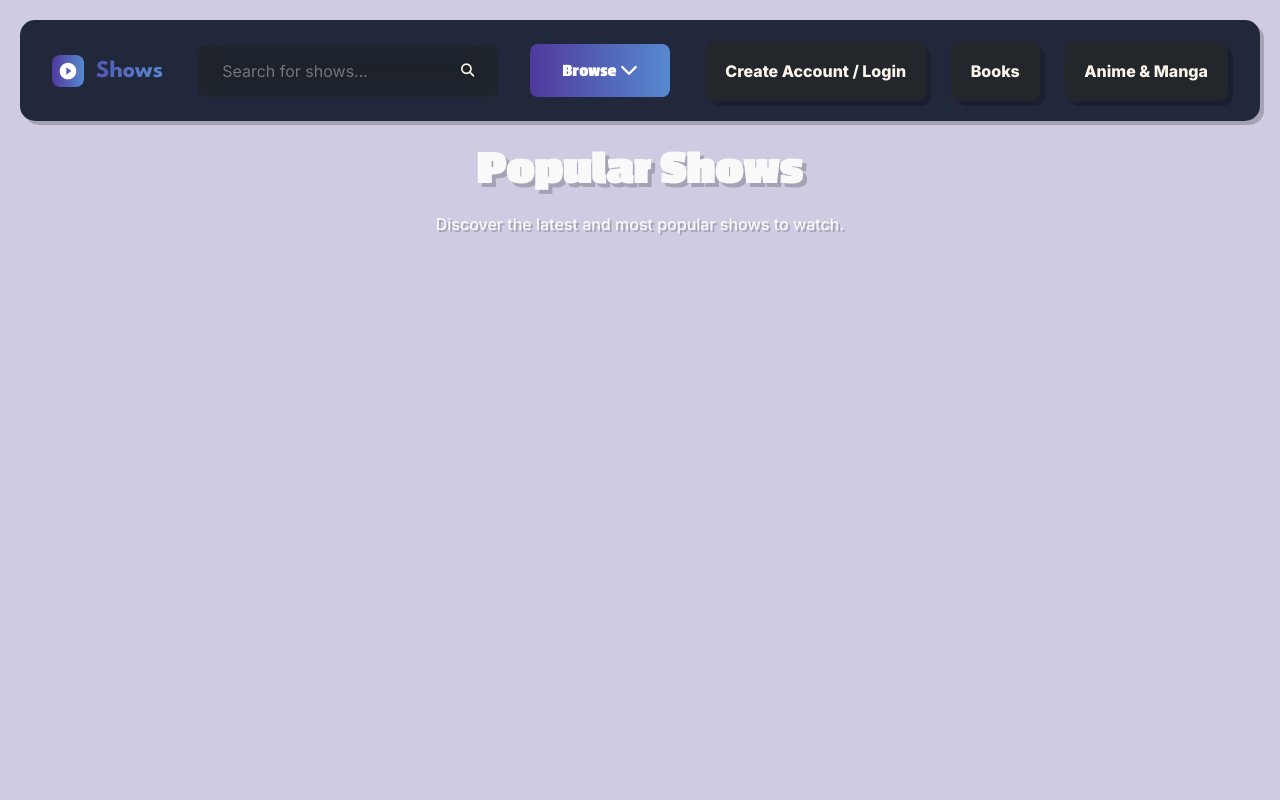
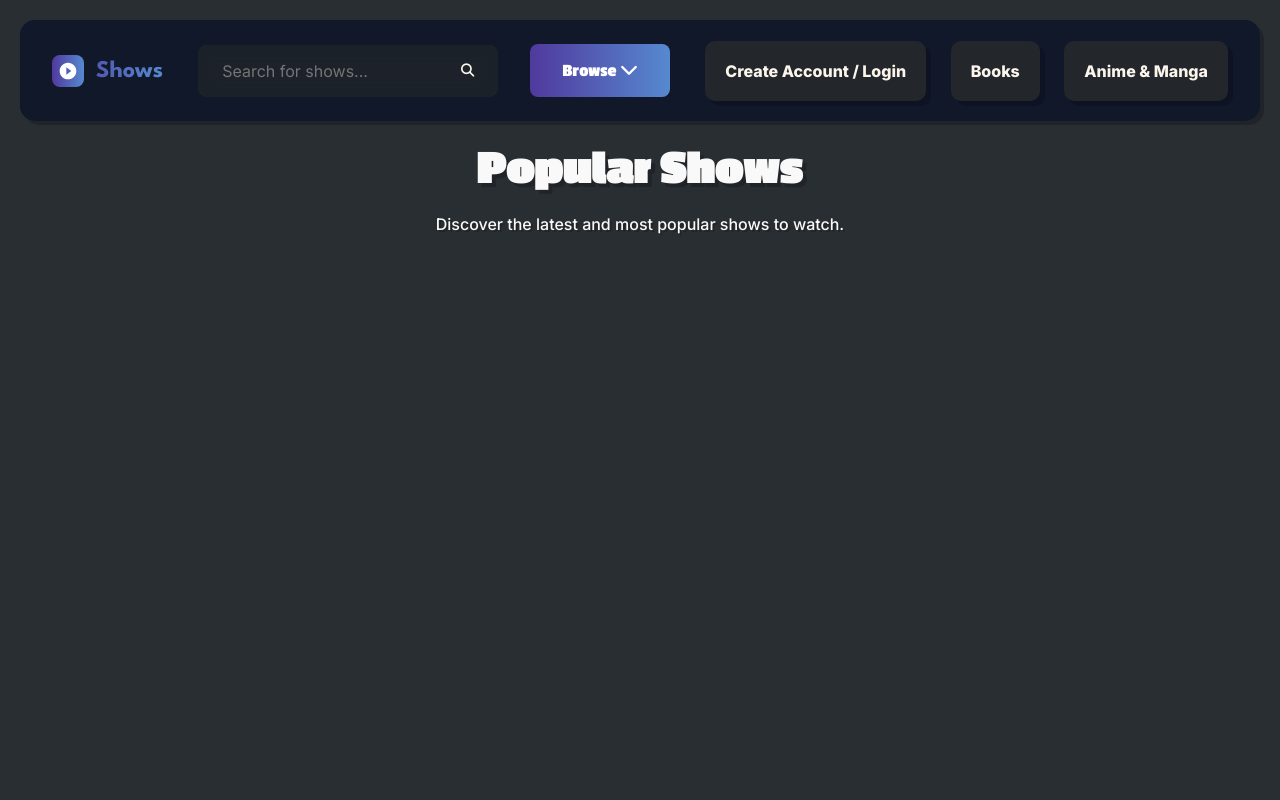
Before and after one commit to BenderFendor/EntertainmentTracker, a Django app: page /shows/ in a window 1280 px wide. Run offline with Django 3.2, Linux system fonts and the light colour scheme; data that the repository does not hold is empty; some web fonts are replaced.

Commit message:
updated show page

```diff
--- a/myapp/static/styles.css
+++ b/myapp/static/styles.css
@@ -15,6 +15,12 @@
     --bg-transparent: rgba(0, 0, 0, 0.8);
     --accent-alt: rgb(201, 159, 81);
     --accent-gradient: linear-gradient(to right, var(--accent-color), var(--accent-alt));
+    --frost-blur: 20px;
+    --frost-opacity: 0.7;
+    --glow-color: rgba(86, 137, 208, 0.3);
+    --glow-spread: 200px;
+    --glow-intensity: 0.3;
+    --bg-image: url('shows-background.jpg');
 }
 
 body {
@@ -24,8 +30,40 @@
     margin: 0;
     padding: 0;
     min-height: 100vh;
-    /* Remove or update the background pattern if file doesn't exist */
-    /* background-image: url('../images/background-pattern.svg'); */
+    position: relative;
+    overflow-x: hidden;
+}
+
+body::before {
+    content: '';
+    position: fixed;
+    top: 0;
+    left: 0;
+    width: 100%;
+    height: 100%;
+    background: rgba(35, 39, 43, var(--frost-opacity));
+    backdrop-filter: blur(var(--frost-blur));
+    -webkit-backdrop-filter: blur(var(--frost-blur));
+    z-index: -2;
+    pointer-events: none;
+}
+
+body::after {
+    content: '';
+    position: fixed;
+    top: 0;
+    left: 0;
+    width: 100%;
+    height: 100%;
+    background: radial-gradient(
+        circle at var(--mouse-x, 50%) var(--mouse-y, 50%),
+        var(--glow-color) 0%,
+        transparent 60%
+    );
+    z-index: -1;
+    opacity: 0;
+    transition: opacity 0.3s ease;
+    pointer-events: none;
 }
 
 input {
@@ -354,6 +392,10 @@
     transition: transform 0.3s ease, box-shadow 0.3s ease;
     height: 400px; /* Set fixed height for consistency */
     overflow: hidden;
+    background: rgba(35, 39, 43, 0.3);
+    backdrop-filter: blur(8px);
+    -webkit-backdrop-filter: blur(8px);
+    border: 1px solid rgba(255, 255, 255, 0.1);
 }
 
 .movie-image-container {
@@ -412,7 +454,9 @@
 
 .movie-item:hover {
     transform: translateY(-5px) scale(1.02);
-    box-shadow: 0 8px 15px rgba(0,0,0,0.3);
+    box-shadow:
+        0 0 30px rgba(86, 137, 208, 0.3),
+        0 0 60px rgba(86, 137, 208, 0.2);
 }
 
 .movie-item h2 {
@@ -2447,3 +2491,46 @@
 .navbar .searchbar button:hover {
     color: var(--accent-color);
 }
+
+.glow-active body::after {
+    opacity: 1;
+}
+
+.frost-overlay {
+    position: fixed;
+    inset: 0;
+    background: rgba(35, 39, 43, 0.85);
+    backdrop-filter: blur(var(--frost-blur));
+    -webkit-backdrop-filter: blur(var(--frost-blur));
+    z-index: -2;
+    pointer-events: none;
+}
+
+.frost-glow {
+    position: fixed;
+    inset: 0;
+    background: radial-gradient(
+        circle var(--glow-spread) at var(--mouse-x, 50%) var(--mouse-y, 50%),
+        rgba(86, 137, 208, var(--glow-intensity)),
+        transparent 100%
+    );
+    z-index: -1;
+    opacity: 0;
+    transition: opacity 0.3s ease;
+    pointer-events: none;
+}
+
+.frost-active .frost-glow {
+    opacity: 1;
+}
+
+.bg-container {
+    position: fixed;
+    inset: 0;
+    z-index: -3;
+    background-image: var(--bg-image);
+    background-size: cover;
+    background-position: center;
+    filter: blur(5px);
+    transform: scale(1.1); /* Prevents blur edges showing */
+}
--- a/myapp/templates/shows.html
+++ b/myapp/templates/shows.html
@@ -13,7 +13,9 @@
     <!-- Single Alpine.js include -->
     <script defer src="https://unpkg.com/alpinejs@3.x.x/dist/cdn.min.js"></script>
 </head>
-<body x-data="showsApp">
+<body x-data="showsApp"
+      x-bind:class="{ 'frost-active': isAnyItemHovered }"
+      @mousemove="updateMousePosition($event)">
     <header>
         <nav class="navbar"
              x-transition:enter="navbar-enter"
@@ -101,9 +103,14 @@
             </div>
         </div>
     </main>
+    <div class="frost-overlay"></div>
+    <div class="frost-glow"></div>
     <script>
         document.addEventListener('alpine:init', () => {
             Alpine.data('showsApp', () => ({
+                isAnyItemHovered: false,
+                mouseX: 0,
+                mouseY: 0,
                 searchQuery: '',
                 isSearchOpen: false,
                 isSearching: false,
@@ -113,19 +120,25 @@
                 currentPage: parseInt('{{ current_page }}'),
                 totalPages: parseInt('{{ total_pages }}'),
 
-                init() {
+                init() { // This function is called when the page is loaded
                     window.addEventListener('scroll', () => this.handleScroll());
+
+                    const movieItems = document.querySelectorAll('.movie-item');
+                    movieItems.forEach(item => {
+                        item.addEventListener('mouseenter', () => this.isAnyItemHovered = true);
+                        item.addEventListener('mouseleave', () => this.isAnyItemHovered = false);
+                    });
                 },
 
-                handleScroll() {
-                    if ((window.innerHeight + window.scrollY) >= document.documentElement.scrollHeight - 100) {
+                handleScroll() { // This function is called when the user scrolls the page
+                    if ((window.innerHeight + window.scrollY) >= document.documentElement.scrollHeight - 70) {
                         if (!this.isLoading) {
                             this.loadMore();
                         }
                     }
                 },
 
-                async searchShows() {
+                async searchShows() { // This function is called when the user searches for a show
                     if (this.debounceTimeout) clearTimeout(this.debounceTimeout);
 
                     this.debounceTimeout = setTimeout(async () => {
@@ -137,7 +150,7 @@
                                     page: this.currentPage
                                 };
                             }
-                            try {
+                            try { // Fetch the search results
                                 const response = await fetch(`?query=${this.searchQuery}`);
                                 const html = await response.text();
                                 const parser = new DOMParser();
@@ -157,7 +170,7 @@
                     }, 300);
                 },
 
-                async loadMore() {
+                async loadMore() { // This function is called when the user scrolls to the bottom of the page
                     if (this.isLoading || this.currentPage >= this.totalPages) return;
 
                     this.isLoading = true;
@@ -178,9 +191,66 @@
                     } finally {
                         this.isLoading = false;
                     }
+                },
+
+                updateMousePosition(event) { // This function is called when the user moves the mouse its really laggy tho
+                    if (this.isAnyItemHovered) {
+                        this.mouseX = event.clientX;
+                        this.mouseY = event.clientY;
+                        this.updateGlowPosition();
+                    }
+                },
+
+                updateGlowPosition() { // This function updates the position of the glow effect
+                    document.querySelector('.frost-glow').style.setProperty('--mouse-x', `${this.mouseX}px`);
+                    document.querySelector('.frost-glow').style.setProperty('--mouse-y', `${this.mouseY}px`);
                 }
             }));
         });
+
+        function throttle(func, limit) {
+                    let inThrottle;
+                    return function() {
+                        const args = arguments;
+                        const context = this;
+                        if (!inThrottle) {
+                            func.apply(context, args);
+                            inThrottle = true;
+                            setTimeout(() => inThrottle = false, limit);
+                        }
+                    }
+                }
+
+                Alpine.data('glowEffect', () => ({
+                    init() {
+                        this.$watch('$store.mouse', () => {
+                            document.documentElement.style.setProperty('--mouse-x', `${$store.mouse.x}px`);
+                            document.documentElement.style.setProperty('--mouse-y', `${$store.mouse.y}px`);
+                        });
+                    },
+
+                    handleMouseEnter() {
+                        document.body.parentElement.classList.add('glow-active');
+                    },
+
+                    handleMouseLeave() {
+                        document.body.parentElement.classList.remove('glow-active');
+                    }
+                }));
+
+                Alpine.store('mouse', {
+                    x: 0,
+                    y: 0
+                });
+
+                // Throttled mousemove event listener
+                window.addEventListener('mousemove', throttle((e) => {
+                    Alpine.store('mouse', {
+                        x: e.clientX,
+                        y: e.clientY
+                    });
+                }, 50)); // Adjust the limit as needed
+
     </script>
 </body>
 </html>
```
